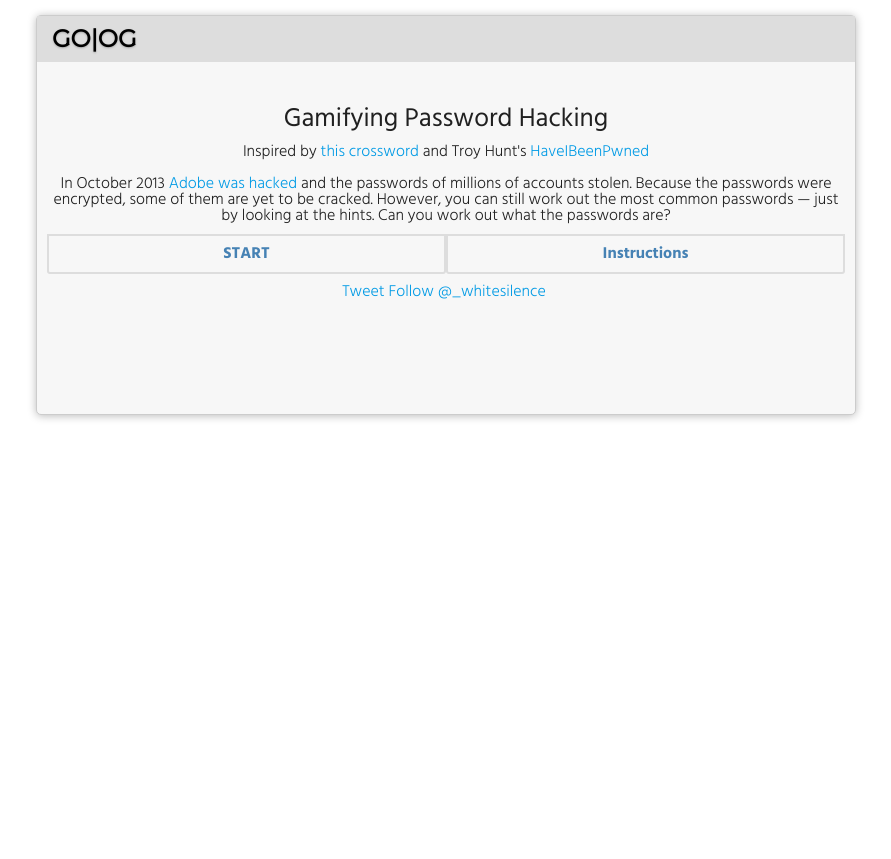
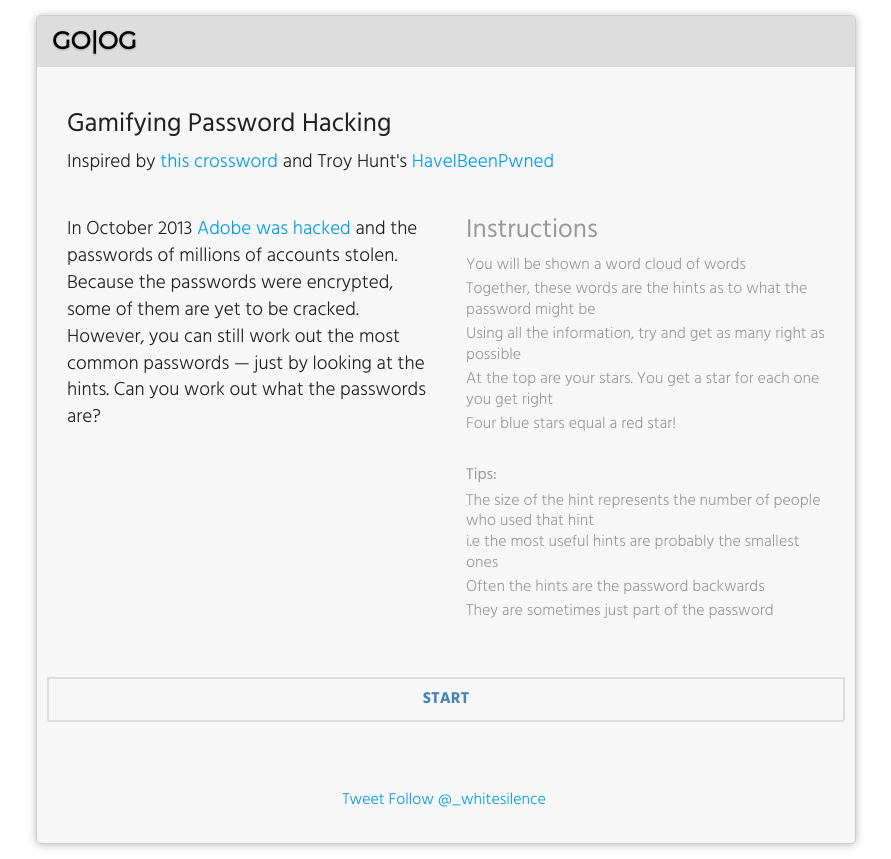
Before and after one commit to amlwwalker/crowdcracker, a PHP site: page / in a window 1280 px wide. Shown: the whole page, without its empty margins (194-1085 px from the left). Before the commit the page ends 420 px from the top, so only its background shows below. Run offline with PHP 8.4, Linux system fonts and the light colour scheme; some libraries are stand-ins or nearby versions.

Commit message:
a bit of polish

```diff
--- a/_css/design.css
+++ b/_css/design.css
@@ -1,3 +1,11 @@
+/* apply a natural box layout model to all elements, but allowing components to change */
+html {
+  box-sizing: border-box;
+}
+*, *:before, *:after {
+  box-sizing: inherit;
+}
+
 * {
     margin: 0; padding: 0;
 }
@@ -8,7 +16,7 @@
 html, body {
     font-family: 'Hind', sans-serif;
     font-size: 16px;
-    line-height: 1em;
+    line-height: 1.3em;
     font-weight: 300;
 }
 .message {
@@ -53,9 +61,41 @@
 #cloud-svg {
 
 }
+
+.welcome {
+    width: 100%;
+    padding: 20px;
+}
+.intro,
 .instructions {
-    display: none;
-    padding: 0px 20px;
+    float: left;
+    width:50%;
+    padding: 20px;
+}
+
+.welcome,
+.intro {
+    font-size: 1.2em;
+    line-height: 1.4;
+}
+.instructions {
+    color: #999;
+}
+
+    .instructions h5 {
+        margin-top: 0;
+    }
+
+    .instructions li {
+        display:list-item;
+        list-style: circle outside none;
+        margin-bottom: 0.2em;
+    }
+
+.social {
+    text-align:center;
+    margin: 3em auto 2em;
+    clear: both;
 }
     .fb-like-container {
       position: relative;
@@ -67,12 +107,12 @@
       top: 50%;
       left: 50%;
       margin-right: -50%;
-  transform: translate(-50%, -50%);
-      /*transform: scale(1.5);
-    -ms-transform: scale(1.5);
-    -webkit-transform: scale(1.5);
-    -o-transform: scale(1.5);
-    -moz-transform: scale(1.5);*/
+      /*transform: translate(-50%, -38%);*/
+      transform: scale(1.3) translate(-28%, -35%);
+      -ms-transform: scale(1.3) translate(-28%, -35%);
+      -webkit-transform: scale(1.3) translate(-28%, -35%);
+      -o-transform: scale(1.3) translate(-28%, -35%);
+      -moz-transform: scale(1.3) translate(-28%, -35%);
     }
 .input-container {
     padding: 10px 20px;
@@ -96,17 +136,35 @@
     border-radius: 3px 3px 0px 0px;
     border-bottom: 0px;
 }
+.input-button{
+    float: left;
+    width: 49%;
+    margin-right: 2%;
+}
     .input-button, .input-button:active, .input-button:visited {
         appearance: none;
         background: #f7f7f7;
         color: steelblue;
         font-weight: 700;
         border-radius: 0px 0px 3px 3px;
-    float: left;
-    width: 50%;
+    }
+
+    .input-button:last-of-type {
+        margin-right: 0;
+    }
+
+    .start-button, .start-button:active, .start-button:visited {
+        width: 100%;
+        margin-top: 2em;
     }
 .input-button:hover {
     border: 2px solid steelblue;
+}
+
+
+input[type=text]:focus:not([readonly]){
+  border-bottom: 1px solid steelblue;
+  box-shadow: 0 1px 0 0 steelblue;
 }
 .important {
     text-shadow: -1px 0 black, 0 1px black, 1px 0 black, 0 -1px black;
@@ -129,3 +187,7 @@
   outline: none;
   background-color: #f7f7f7;
 }
+
+p {
+    margin-bottom: 1em;
+}
--- a/index.html
+++ b/index.html
@@ -41,14 +41,17 @@
             <div style="clear:both;"></div>
         </div>
         <div class="message"><h5></h5></div>
-        <div id="cloud-container">
-            <div style="width:100%; text-align:center; padding:20px 0px 0px 0px;">
+        <div id="cloud-container" class="cf">
+            <div class="welcome">
             <h5>Gamifying Password Hacking</h5>
-                Inspired by <a href="http://zed0.co.uk/crossword/" target="_blank">this crossword</a> and Troy Hunt's <a href="https://haveibeenpwned.com/" target="_blank">HaveIBeenPwned</a><p><br>
+                Inspired by <a href="http://zed0.co.uk/crossword/" target="_blank">this crossword</a> and Troy Hunt's <a href="https://haveibeenpwned.com/" target="_blank">HaveIBeenPwned</a>
+            </div>
+
+            <div class="intro">
                 In October 2013 <a href="http://www.theguardian.com/technology/2013/nov/07/adobe-password-leak-can-check">Adobe was hacked</a> and the passwords of millions of accounts stolen. Because the passwords were encrypted, some of them are yet to be cracked. However, you can still work out the most common passwords —  just by looking at the hints. Can you work out what the passwords are?
             </div>
-            <div>
-                <div class="instructions" style="text-align:center;">
+
+            <div class="instructions">
               <h5>Instructions</h5>
                 <ul>
                   <li>You will be shown a word cloud of words</li>
@@ -67,10 +70,9 @@
                   <li>They are sometimes just part of the password</li>
               </ul>
             </div>
-        </div>
         <div>
-            <button onClick="getStarted();" class="input-button">START</button>
-            <button onClick="showInstructions();" class="input-button" id="instructionsButton">Instructions</button>
+            <button onClick="getStarted();" class="input-button start-button">START</button>
+            <!-- <button onClick="showInstructions();" class="input-button" id="instructionsButton">Instructions</button> -->
         </div>
     </div>
     <div id="completed" style="text-align:center;display:none;padding:75px 0px 20px 0px;">
@@ -84,14 +86,14 @@
             <h6>This is Alan Turing, he was one of the best code breakers to have existed, and doesn't get enough press:</h6><a href="https://en.wikipedia.org/wiki/Alan_Turing"><img src="http://www.maths.manchester.ac.uk/cryptography_competition/css/ATY_large.png"></a></li>
         </ul>
     </div>
-<div id="checkanswers" class="input-container" style="display:none;">
+
+    <div id="checkanswers" class="input-container cf" style="display:none;">
         <input type="text" id="input-box" class="input-box" placeholder="Submit your answer" />
         <button onClick="checkAnswer();" onmouseout="giveFocus();" class="input-button">CHECK</button>
         <button onClick="skip();" onmouseout="giveFocus();" class="input-button">SKIP</button>
     </div>
 
-    <div style="text-align:center;margin:0 auto;">
-        <ul>
+    <ul class="social cf">
     <li>
         <a href="https://twitter.com/share" id="twitterbutton" class="twitter-share-button" data-url="http://crowdcracker.golog.co" data-text="Password cracking is fun! Try it yourself!" data-via="_whitesilence" data-size="large" data-hashtags="golog">Tweet</a>
      </li>
@@ -103,7 +105,6 @@
     </li>
 
     </ul>
-    </div>
 
 </div>
 
@@ -115,10 +116,10 @@
 var counter = 0;
 var knownLimit = 4;
 var uuid = '';
-function showInstructions() {
-    $(".instructions").toggle();
-    $("#instructionsButton").text("HIDE")
-}
+// function showInstructions() {
+//     $(".instructions").toggle();
+//     $("#instructionsButton").text("HIDE")
+// }
 function skip() {
     playGame();
     $(".message h5").show()
```
Lines whose indentation alone changed are shown as unchanged.
